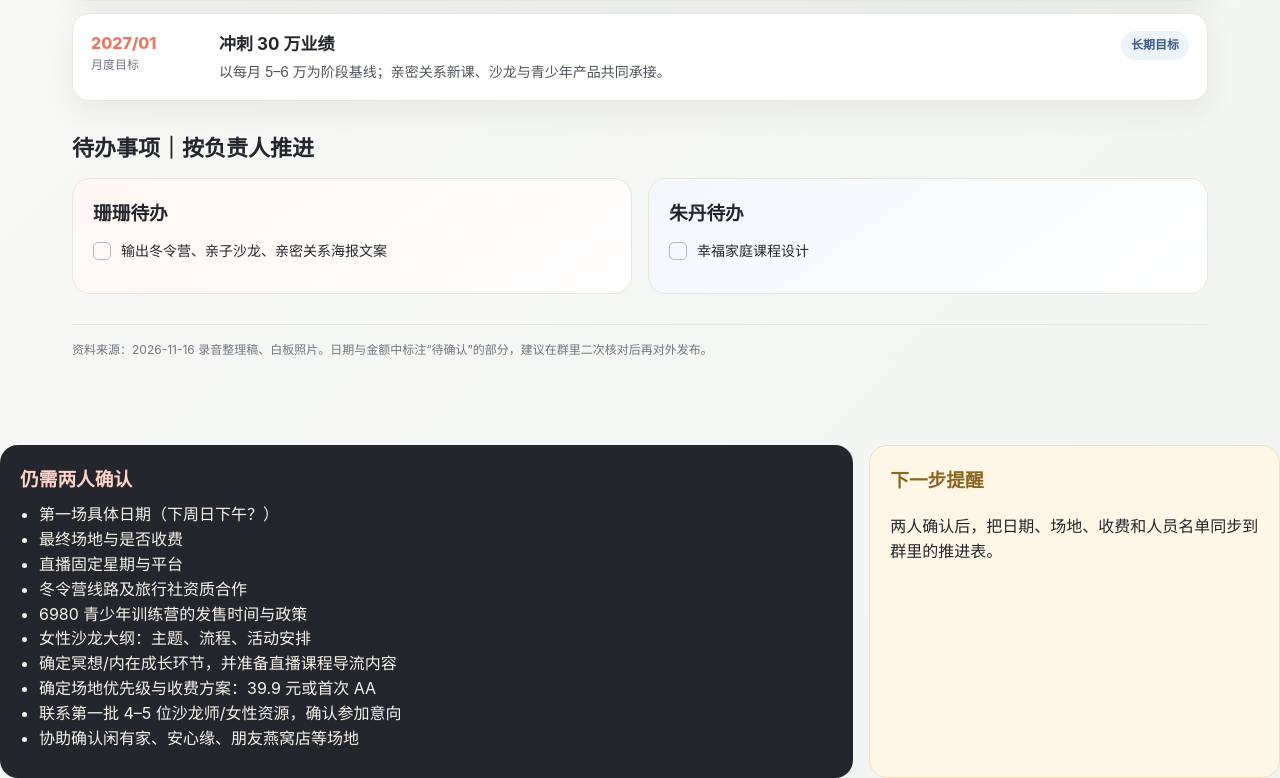
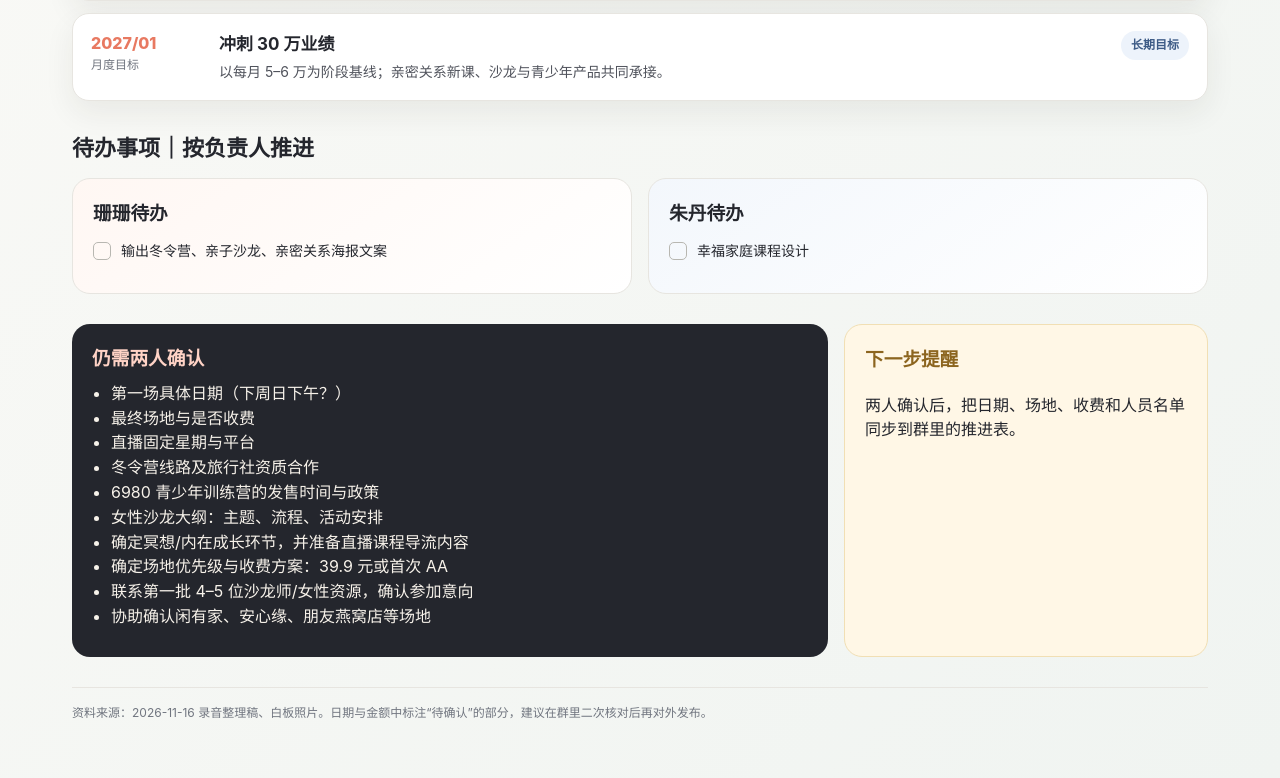
Before and after one commit to weishanshan523/salon-calendar-2027, a plain HTML site: page index.html in a window 1280 px wide. Shown: the part 2948-3726 px from the top of the page. Drawn offline with Linux system fonts and the light colour scheme.

Commit message:
修正确认事项显示位置

```diff
--- a/index.html
+++ b/index.html
@@ -30,8 +30,5 @@
 <div class="item"><div class="date">2027/01<span>月度目标</span></div><div><h3>冲刺 30 万业绩</h3><p>以每月 5–6 万为阶段基线；亲密关系新课、沙龙与青少年产品共同承接。</p></div><span class="badge later">长期目标</span></div>
 </div></section>
 
-<section class="section"><h2>待办事项｜按负责人推进</h2><div class="people"><div class="person a"><h3>珊珊待办</h3><div class="check"><i class="box"></i><span>输出冬令营、亲子沙龙、亲密关系海报文案</span></div></div><div class="person b"><h3>朱丹待办</h3><div class="check"><i class="box"></i><span>幸福家庭课程设计</span></div></div></div></section><div class="footer">资料来源：2026-11-16 录音整理稿、白板照片。日期与金额中标注“待确认”的部分，建议在群里二次核对后再对外发布。</div>
+<section class="section"><h2>待办事项｜按负责人推进</h2><div class="people"><div class="person a"><h3>珊珊待办</h3><div class="check"><i class="box"></i><span>输出冬令营、亲子沙龙、亲密关系海报文案</span></div></div><div class="person b"><h3>朱丹待办</h3><div class="check"><i class="box"></i><span>幸福家庭课程设计</span></div></div></div></section><section class="section twocol"><div class="note"><h3>仍需两人确认</h3><ul><li>第一场具体日期（下周日下午？）</li><li>最终场地与是否收费</li><li>直播固定星期与平台</li><li>冬令营线路及旅行社资质合作</li><li>6980 青少年训练营的发售时间与政策</li><li>女性沙龙大纲：主题、流程、活动安排</li><li>确定冥想/内在成长环节，并准备直播课程导流内容</li><li>确定场地优先级与收费方案：39.9 元或首次 AA</li><li>联系第一批 4–5 位沙龙师/女性资源，确认参加意向</li><li>协助确认闲有家、安心缘、朋友燕窝店等场地</li></ul></div><div class="decision"><h3>下一步提醒</h3><p>两人确认后，把日期、场地、收费和人员名单同步到群里的推进表。</p></div></section><div class="footer">资料来源：2026-11-16 录音整理稿、白板照片。日期与金额中标注“待确认”的部分，建议在群里二次核对后再对外发布。</div>
 </main></body></html>
-
-
-<section class="section twocol"><div class="note"><h3>仍需两人确认</h3><ul><li>第一场具体日期（下周日下午？）</li><li>最终场地与是否收费</li><li>直播固定星期与平台</li><li>冬令营线路及旅行社资质合作</li><li>6980 青少年训练营的发售时间与政策</li><li>女性沙龙大纲：主题、流程、活动安排</li><li>确定冥想/内在成长环节，并准备直播课程导流内容</li><li>确定场地优先级与收费方案：39.9 元或首次 AA</li><li>联系第一批 4–5 位沙龙师/女性资源，确认参加意向</li><li>协助确认闲有家、安心缘、朋友燕窝店等场地</li></ul></div><div class="decision"><h3>下一步提醒</h3><p>两人确认后，把日期、场地、收费和人员名单同步到群里的推进表。</p></div></section>
```
